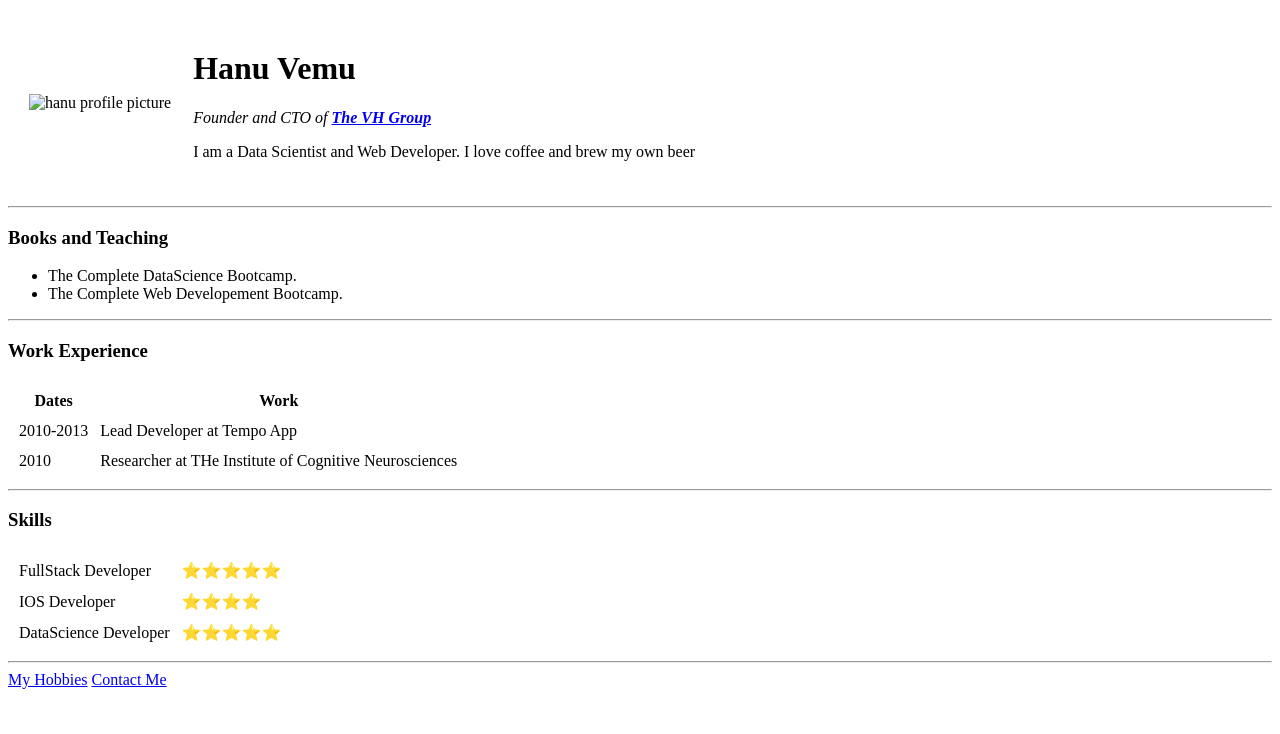
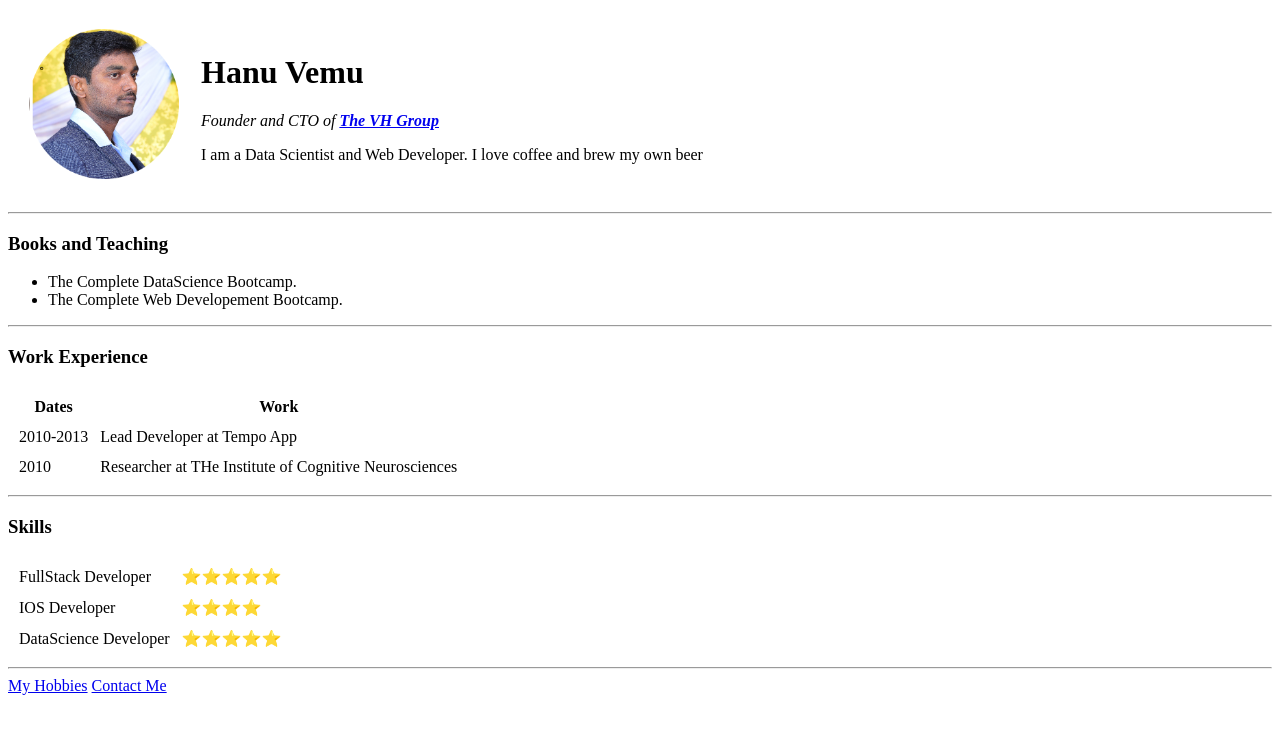
Before and after one commit to Hanu-Vemu/cv, a plain HTML site: page index.html in a window 1280 px wide. Drawn offline with Linux system fonts and the light colour scheme.

Commit message:
image source address updated

```diff
--- a/index.html
+++ b/index.html
@@ -9,7 +9,7 @@
 <body>
   <table cellspacing="20">
     <tr>
-      <td><img src="images/Birthday Wishes With Photo.jpg" alt="hanu profile picture" width="150" height="150"></td>
+      <td><img src="Birthday Wishes With Photo.jpg" alt="hanu profile picture" width="150" height="150"></td>
       <td>
         <h1>Hanu Vemu</h1>
         <p><em>Founder and CTO of <strong><a href="https://www.appbrewery.co/">The VH Group</a></strong></em></p>
```
